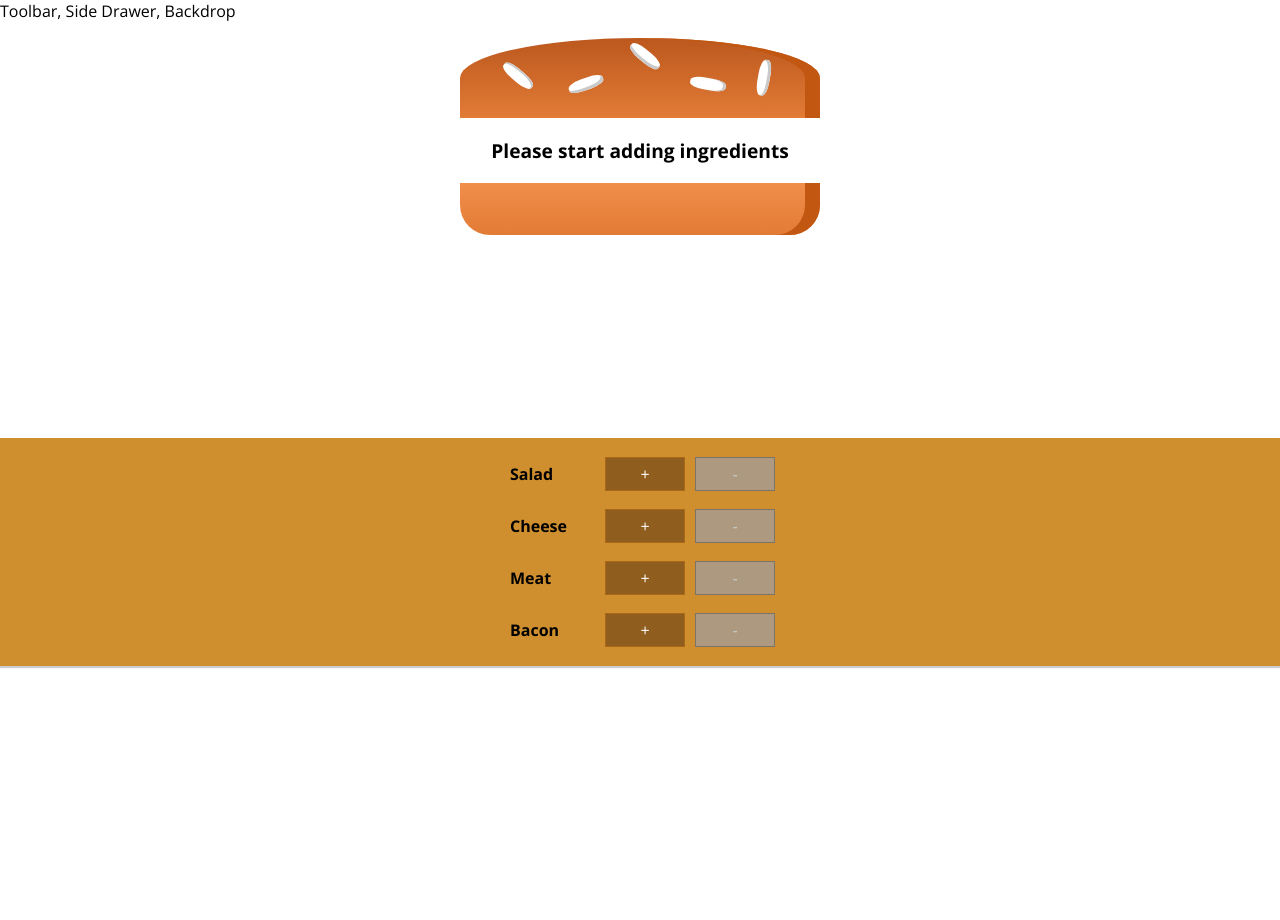
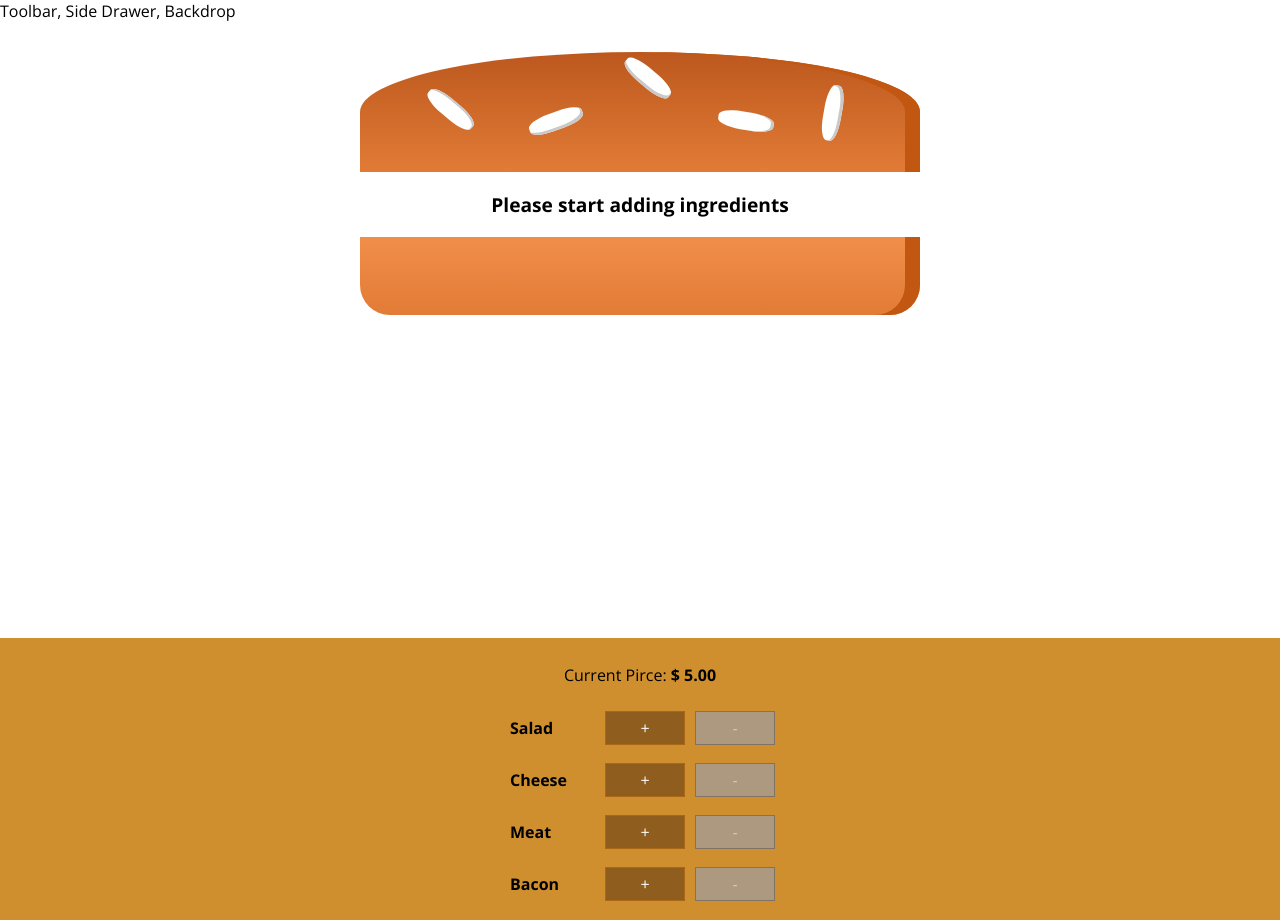
Before and after one commit to pengfeiye/Burger_Builder, a React app: page / in a window 1280 px wide. Before the commit the page ends 800 px from the top, so only its background shows below. Built offline with nearby package versions, Linux system fonts and the light colour scheme.

Commit message:
price tag added

```diff
--- a/src/components/Burger/BuildControl/BuildControl.js
+++ b/src/components/Burger/BuildControl/BuildControl.js
@@ -10,6 +10,7 @@ const controls = [
 ]
 const buildControl = (props) => (
   <div className={classes.BuildControls}>
+    <p>Current Pirce: <strong>$ {props.price.toFixed(2)}</strong></p>
     {controls.map(control => (
       <Controller
         key={control.label}
--- a/src/components/Burger/Burger.css
+++ b/src/components/Burger/Burger.css
@@ -1,8 +1,8 @@
 .Burger{
   width: 100%;
   margin: auto;
-  height: 250px;
-  /* overflow: scroll; */
+  height: 550px;
+  overflow: scroll;
   text-align: center;
   font-weight: bold;
   font-size: 1.2rem;
@@ -14,7 +14,7 @@
     height: 600px;
   }
 }
-@media(min-width: 500px) and (min-height: 400px){
+/* @media(min-width: 500px) and (min-height: 400px){
   .Burger{
     width: 350px;
     height: 300px;
@@ -26,4 +26,4 @@
     width: 450px;
     height: 400px;
   }
-}
+} */
--- a/src/containers/BurgerBuilder/BurgerBuilder.js
+++ b/src/containers/BurgerBuilder/BurgerBuilder.js
@@ -71,7 +71,8 @@ class BurgerBuilder extends Component {
         <BuildControl
           ingredientAdded={this.addIngredientHandler}
           ingredientDeleted={this.deleteIngredientHandler}
-          disabled={disableInfo}/>
+          disabled={disableInfo}
+          price={this.state.totalPrice}/>
       </Aux>
     )
   }
```
